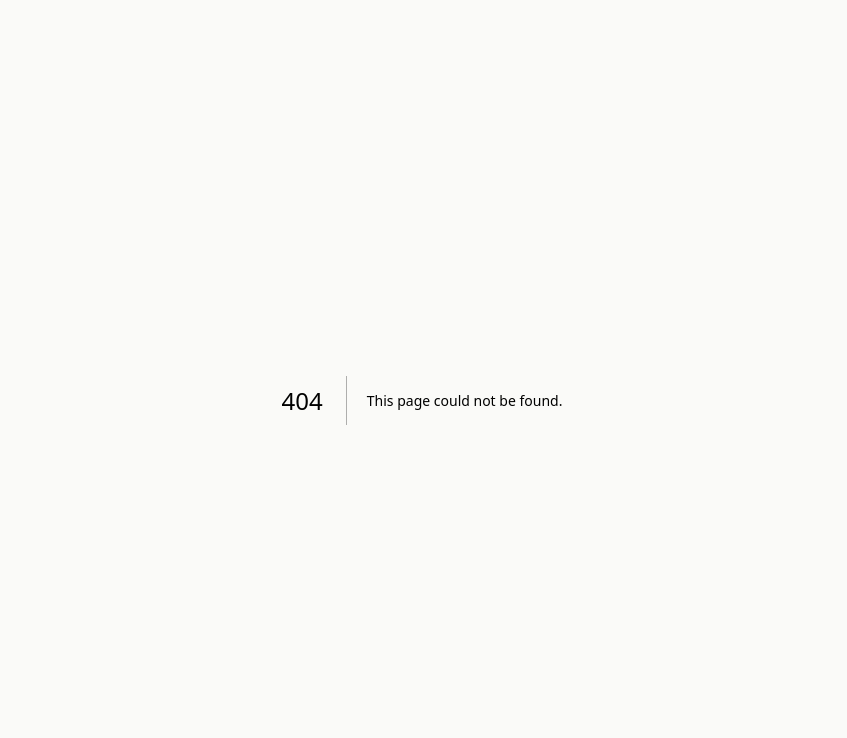
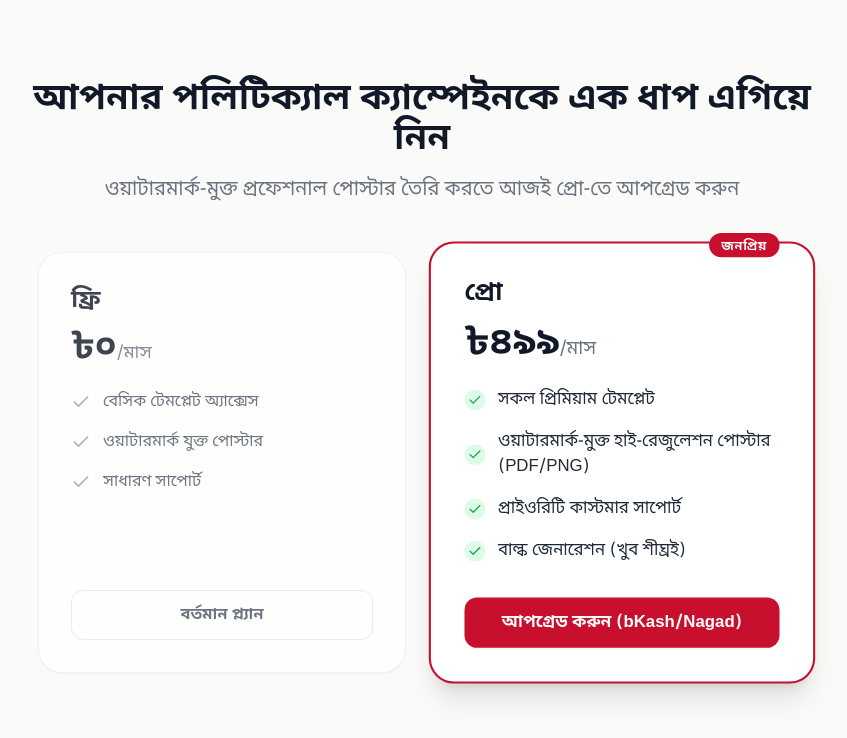
Before and after one commit to hasibzero/poster-frontend, a Next.js app: page /pricing in a window 1280 px wide. Before the commit this address had no page. Shown: the top 738 px of the page, without its empty margins (218-1065 px from the left). Built offline with nearby package versions, Linux system fonts and the light colour scheme.

Commit message:
Implement Phase 3 Pricing UI

```diff
--- a/src/app/dashboard/page.tsx
+++ b/src/app/dashboard/page.tsx
@@ -40,6 +40,18 @@ export default function DashboardPage() {
         toast.error('Failed to load recent posters');
         setLoadingPosters(false);
       });
+
+      // Handle payment callback
+      const urlParams = new URLSearchParams(window.location.search);
+      const paymentStatus = urlParams.get('payment');
+      if (paymentStatus === 'success') {
+        toast.success('পেমেন্ট সফল হয়েছে! আপনি এখন প্রো ইউজার।', { duration: 5000 });
+        window.history.replaceState({}, document.title, window.location.pathname);
+        setTimeout(() => window.location.reload(), 1500);
+      } else if (paymentStatus === 'failed') {
+        toast.error('পেমেন্ট ব্যর্থ হয়েছে। দয়া করে আবার চেষ্টা করুন।');
+        window.history.replaceState({}, document.title, window.location.pathname);
+      }
     }
   }, [user, token]);
 
--- /dev/null
+++ b/src/app/pricing/page.tsx
@@ -0,0 +1,110 @@
+'use client';
+
+import { useAuth } from '@/lib/auth-context';
+import { useRouter } from 'next/navigation';
+import { Check, Loader2 } from 'lucide-react';
+import { useState } from 'react';
+import toast from 'react-hot-toast';
+
+export default function PricingPage() {
+  const { user, token, isLoading } = useAuth();
+  const router = useRouter();
+  const [loading, setLoading] = useState(false);
+
+  if (isLoading) {
+    return (
+      <div className="min-h-screen flex items-center justify-center bg-[#FAFAF8]">
+        <Loader2 className="w-8 h-8 animate-spin text-gray-400" />
+      </div>
+    );
+  }
+
+  const handleUpgrade = async () => {
+    if (!user) {
+      router.push('/login?redirect=/pricing');
+      return;
+    }
+
+    if (user.isPremium) {
+      toast.success('আপনি ইতিমধ্যেই প্রিমিয়াম ইউজার!');
+      router.push('/dashboard');
+      return;
+    }
+
+    setLoading(true);
+    try {
+      const res = await fetch('/api/backend/payments/init', {
+        method: 'POST',
+        headers: { Authorization: `Bearer ${token}` }
+      });
+      const data = await res.json();
+      if (!res.ok) throw new Error(data.error);
+
+      // Redirect to mock payment gateway
+      window.location.href = data.data.paymentUrl;
+    } catch (err) {
+      toast.error('পেমেন্ট শুরু করতে সমস্যা হয়েছে');
+      setLoading(false);
+    }
+  };
+
+  return (
+    <div className="min-h-screen bg-[#FAFAF8] py-20 font-sans">
+      <div className="max-w-4xl mx-auto px-4 sm:px-6 lg:px-8 text-center">
+        <h1 className="text-4xl font-bold text-gray-900 font-bangla mb-4">
+          আপনার পলিটিক্যাল ক্যাম্পেইনকে এক ধাপ এগিয়ে নিন
+        </h1>
+        <p className="text-xl text-gray-500 font-bangla mb-12 max-w-2xl mx-auto">
+          ওয়াটারমার্ক-মুক্ত প্রফেশনাল পোস্টার তৈরি করতে আজই প্রো-তে আপগ্রেড করুন
+        </p>
+
+        <div className="grid grid-cols-1 md:grid-cols-2 gap-8 max-w-3xl mx-auto text-left">
+          {/* Free Plan */}
+          <div className="bg-white rounded-3xl p-8 border border-gray-200/60 shadow-sm opacity-80 flex flex-col">
+            <h3 className="text-2xl font-bold font-bangla text-gray-900 mb-2">ফ্রি</h3>
+            <div className="text-4xl font-bold text-gray-900 mb-6">৳০<span className="text-lg text-gray-500 font-normal">/মাস</span></div>
+            <ul className="space-y-4 mb-8 flex-1">
+              {['বেসিক টেমপ্লেট অ্যাক্সেস', 'ওয়াটারমার্ক যুক্ত পোস্টার', 'সাধারণ সাপোর্ট'].map((feature, i) => (
+                <li key={i} className="flex items-center gap-3">
+                  <Check className="w-5 h-5 text-gray-400" />
+                  <span className="font-bangla text-gray-600">{feature}</span>
+                </li>
+              ))}
+            </ul>
+            <button className="w-full py-3 rounded-xl border border-gray-200 text-gray-600 font-bold font-bangla hover:bg-gray-50 transition-colors" disabled>
+              বর্তমান প্ল্যান
+            </button>
+          </div>
+
+          {/* Pro Plan */}
+          <div className="bg-white rounded-3xl p-8 border-2 border-bangla-red shadow-xl relative flex flex-col scale-105">
+            <div className="absolute top-0 right-8 transform -translate-y-1/2">
+              <span className="bg-bangla-red text-white text-xs font-bold uppercase tracking-wider px-3 py-1 rounded-full">
+                জনপ্রিয়
+              </span>
+            </div>
+            <h3 className="text-2xl font-bold font-bangla text-gray-900 mb-2">প্রো</h3>
+            <div className="text-4xl font-bold text-gray-900 mb-6">৳৪৯৯<span className="text-lg text-gray-500 font-normal">/মাস</span></div>
+            <ul className="space-y-4 mb-8 flex-1">
+              {['সকল প্রিমিয়াম টেমপ্লেট', 'ওয়াটারমার্ক-মুক্ত হাই-রেজুলেশন পোস্টার (PDF/PNG)', 'প্রাইওরিটি কাস্টমার সাপোর্ট', 'বাল্ক জেনারেশন (খুব শীঘ্রই)'].map((feature, i) => (
+                <li key={i} className="flex items-center gap-3">
+                  <div className="w-5 h-5 rounded-full bg-green-100 flex items-center justify-center flex-shrink-0">
+                    <Check className="w-3.5 h-3.5 text-green-600" />
+                  </div>
+                  <span className="font-bangla text-gray-800 font-medium">{feature}</span>
+                </li>
+              ))}
+            </ul>
+            <button
+              onClick={handleUpgrade}
+              disabled={loading}
+              className="w-full py-3 rounded-xl bg-bangla-red text-white font-bold font-bangla hover:bg-bangla-red/90 transition-colors shadow-sm flex items-center justify-center gap-2"
+            >
+              {loading ? <Loader2 className="w-5 h-5 animate-spin" /> : 'আপগ্রেড করুন (bKash/Nagad)'}
+            </button>
+          </div>
+        </div>
+      </div>
+    </div>
+  );
+}
```
Also changed, not shown: 1 other file (tests, documents, lock files or other folders).
